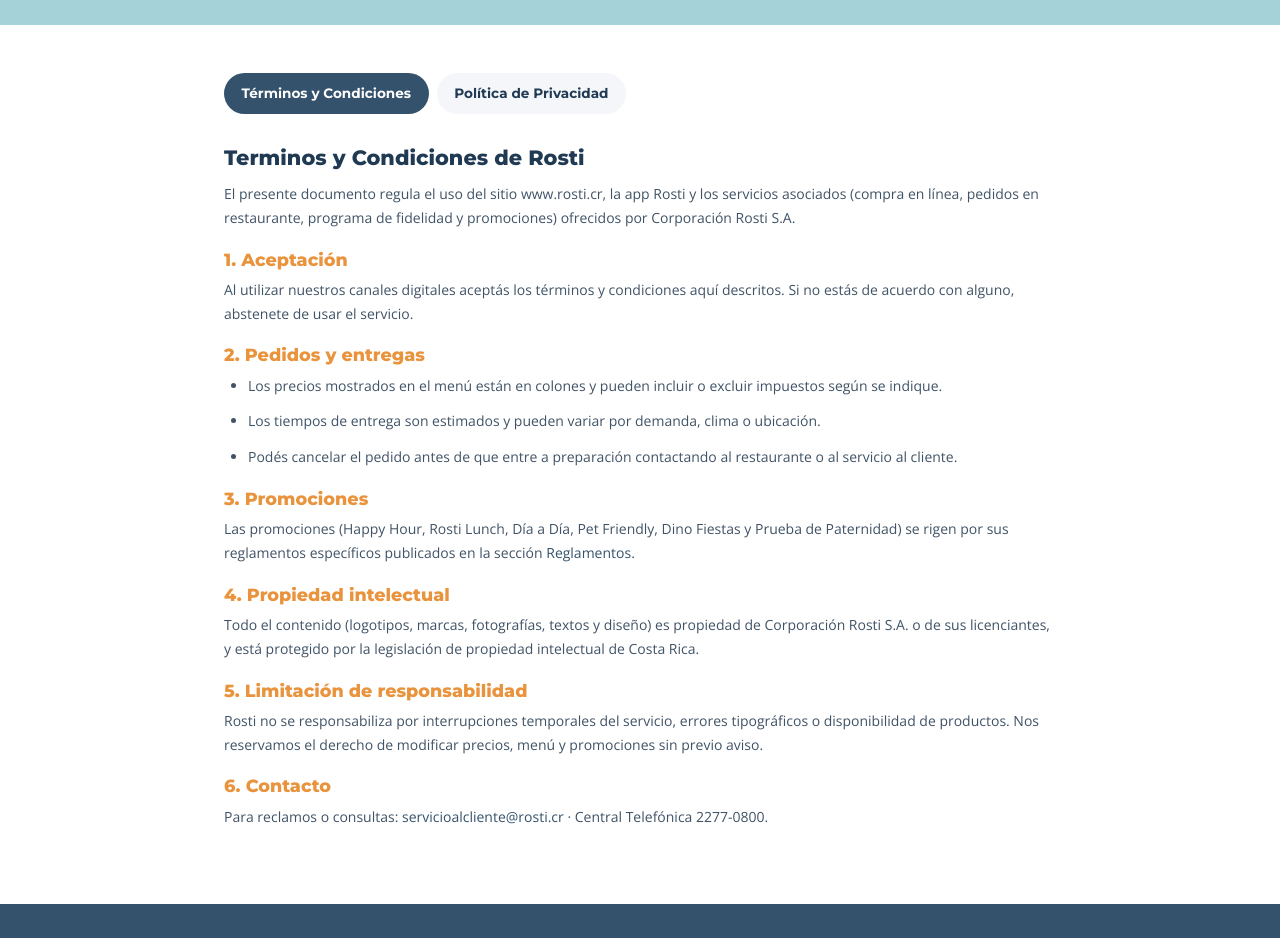
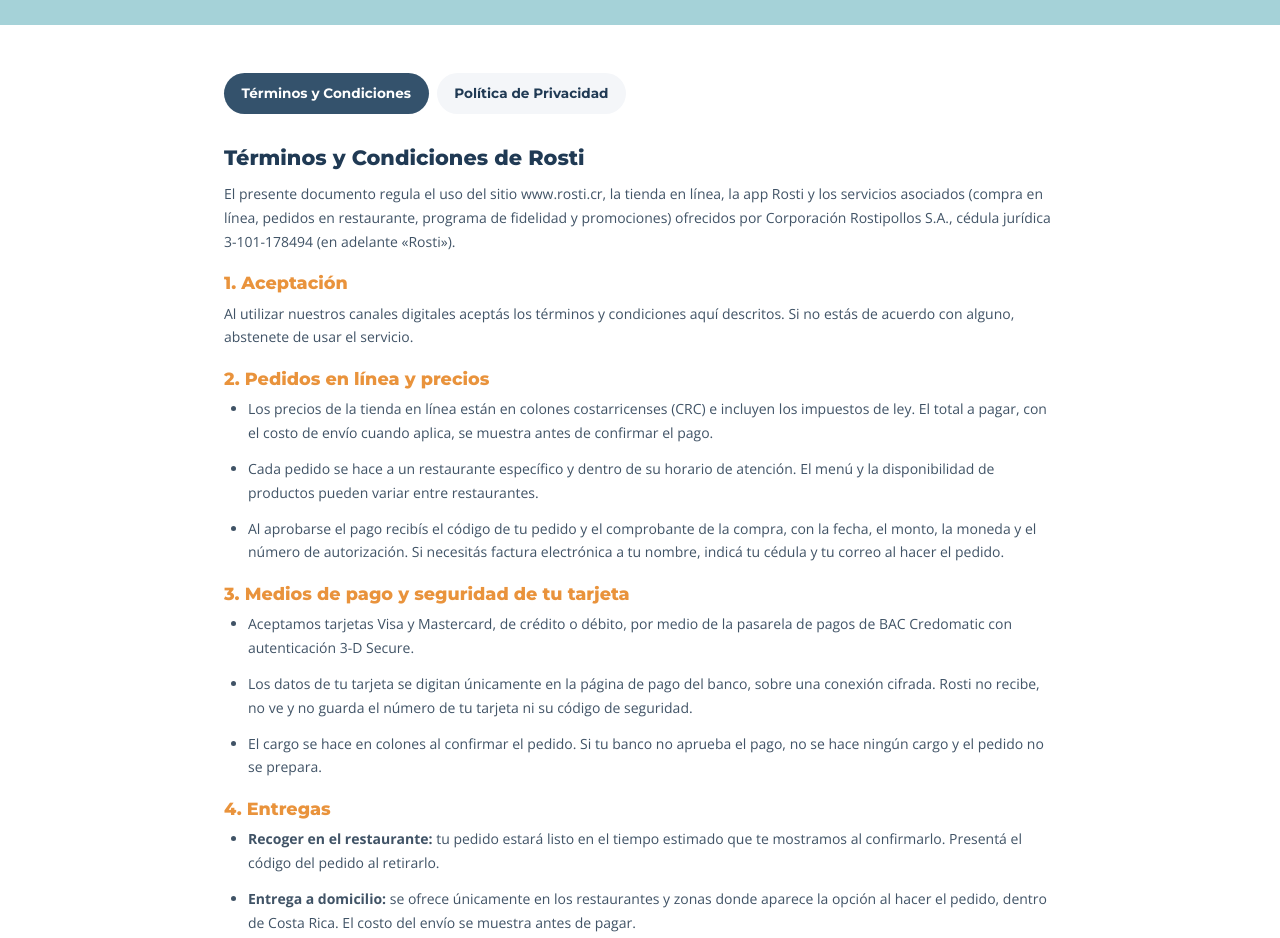
Before and after one commit to MALFARO2019/RostiCR, a plain HTML site: page terminos.html in a window 1280 px wide. Shown: the part 219-1157 px from the top of the page. Drawn offline with nearby package versions, Linux system fonts and the light colour scheme.

Commit message:
feat(terminos): pedidos en linea, pago y seguridad de la tarjeta, entregas, cancelaciones y reembolsos, y datos de la empresa (requisitos de la pasarela de BAC)
Co-Authored-By: Claude Fable 5.2 <noreply@anthropic.com>

```diff
--- a/terminos.html
+++ b/terminos.html
@@ -87,31 +87,55 @@
                     <a href="privacy.html">Política de Privacidad</a>
                 </div>
 
-                <h2>Terminos y Condiciones de Rosti</h2>
+                <h2>Términos y Condiciones de Rosti</h2>
 
-                <p>El presente documento regula el uso del sitio www.rosti.cr, la app Rosti y los servicios asociados (compra en línea, pedidos en restaurante, programa de fidelidad y promociones) ofrecidos por Corporación Rosti S.A.</p>
+                <p>El presente documento regula el uso del sitio www.rosti.cr, la tienda en línea, la app Rosti y los servicios asociados (compra en línea, pedidos en restaurante, programa de fidelidad y promociones) ofrecidos por Corporación Rostipollos S.A., cédula jurídica 3-101-178494 (en adelante «Rosti»).</p>
 
                 <h3>1. Aceptación</h3>
                 <p>Al utilizar nuestros canales digitales aceptás los términos y condiciones aquí descritos. Si no estás de acuerdo con alguno, abstenete de usar el servicio.</p>
 
-                <h3>2. Pedidos y entregas</h3>
+                <h3>2. Pedidos en línea y precios</h3>
                 <ul>
-                    <li>Los precios mostrados en el menú están en colones y pueden incluir o excluir impuestos según se indique.</li>
-                    <li>Los tiempos de entrega son estimados y pueden variar por demanda, clima o ubicación.</li>
-                    <li>Podés cancelar el pedido antes de que entre a preparación contactando al restaurante o al servicio al cliente.</li>
+                    <li>Los precios de la tienda en línea están en colones costarricenses (CRC) e incluyen los impuestos de ley. El total a pagar, con el costo de envío cuando aplica, se muestra antes de confirmar el pago.</li>
+                    <li>Cada pedido se hace a un restaurante específico y dentro de su horario de atención. El menú y la disponibilidad de productos pueden variar entre restaurantes.</li>
+                    <li>Al aprobarse el pago recibís el código de tu pedido y el comprobante de la compra, con la fecha, el monto, la moneda y el número de autorización. Si necesitás factura electrónica a tu nombre, indicá tu cédula y tu correo al hacer el pedido.</li>
                 </ul>
 
-                <h3>3. Promociones</h3>
+                <h3>3. Medios de pago y seguridad de tu tarjeta</h3>
+                <ul>
+                    <li>Aceptamos tarjetas Visa y Mastercard, de crédito o débito, por medio de la pasarela de pagos de BAC Credomatic con autenticación 3-D Secure.</li>
+                    <li>Los datos de tu tarjeta se digitan únicamente en la página de pago del banco, sobre una conexión cifrada. Rosti no recibe, no ve y no guarda el número de tu tarjeta ni su código de seguridad.</li>
+                    <li>El cargo se hace en colones al confirmar el pedido. Si tu banco no aprueba el pago, no se hace ningún cargo y el pedido no se prepara.</li>
+                </ul>
+
+                <h3>4. Entregas</h3>
+                <ul>
+                    <li><strong>Recoger en el restaurante:</strong> tu pedido estará listo en el tiempo estimado que te mostramos al confirmarlo. Presentá el código del pedido al retirarlo.</li>
+                    <li><strong>Entrega a domicilio:</strong> se ofrece únicamente en los restaurantes y zonas donde aparece la opción al hacer el pedido, dentro de Costa Rica. El costo del envío se muestra antes de pagar.</li>
+                    <li>Los tiempos de entrega son estimados y pueden variar por demanda, clima o tránsito.</li>
+                    <li>Si el pedido no se puede entregar porque la dirección es incorrecta o no hay quien lo reciba, nos comunicamos con vos para coordinar; si aun así no es posible entregarlo, el pedido no es reembolsable.</li>
+                </ul>
+
+                <h3>5. Cancelaciones, devoluciones y reembolsos</h3>
+                <ul>
+                    <li><strong>Cancelación:</strong> podés cancelar tu pedido antes de que el restaurante empiece a prepararlo, contactando al servicio al cliente con el código del pedido; en ese caso se reembolsa el monto completo. Una vez en preparación ya no se puede cancelar, por tratarse de alimentos preparados al momento.</li>
+                    <li><strong>Problemas con tu pedido:</strong> si recibiste un producto equivocado, incompleto o en mal estado, reportalo el mismo día al servicio al cliente con el código del pedido y, si es posible, una foto. Según el caso, reponemos el producto o reembolsamos su valor.</li>
+                    <li><strong>Reembolsos:</strong> se hacen siempre a la misma tarjeta con la que se pagó, nunca en efectivo. Los gestionamos en un máximo de 5 días hábiles; el plazo en que se refleja en tu estado de cuenta depende de tu banco y puede tardar hasta 15 días hábiles.</li>
+                    <li>Por tratarse de alimentos, no se aceptan devoluciones de producto por cambio de opinión.</li>
+                </ul>
+
+                <h3>6. Promociones</h3>
                 <p>Las promociones (Happy Hour, Rosti Lunch, Día a Día, Pet Friendly, Dino Fiestas y Prueba de Paternidad) se rigen por sus reglamentos específicos publicados en la sección <a href="reglamentos.html">Reglamentos</a>.</p>
 
-                <h3>4. Propiedad intelectual</h3>
-                <p>Todo el contenido (logotipos, marcas, fotografías, textos y diseño) es propiedad de Corporación Rosti S.A. o de sus licenciantes, y está protegido por la legislación de propiedad intelectual de Costa Rica.</p>
+                <h3>7. Propiedad intelectual</h3>
+                <p>Todo el contenido (logotipos, marcas, fotografías, textos y diseño) es propiedad de Rosti o de sus licenciantes, y está protegido por la legislación de propiedad intelectual de Costa Rica.</p>
 
-                <h3>5. Limitación de responsabilidad</h3>
-                <p>Rosti no se responsabiliza por interrupciones temporales del servicio, errores tipográficos o disponibilidad de productos. Nos reservamos el derecho de modificar precios, menú y promociones sin previo aviso.</p>
+                <h3>8. Limitación de responsabilidad</h3>
+                <p>Rosti no se responsabiliza por interrupciones temporales del servicio, errores tipográficos o disponibilidad de productos. Nos reservamos el derecho de modificar precios, menú y promociones sin previo aviso; los pedidos ya pagados se respetan con el precio con que se confirmaron.</p>
 
-                <h3>6. Contacto</h3>
-                <p>Para reclamos o consultas: <a href="mailto:servicioalcliente@rosti.cr">servicioalcliente@rosti.cr</a> · Central Telefónica 2277-0800.</p>
+                <h3>9. Contacto</h3>
+                <p>Corporación Rostipollos S.A. · Cédula jurídica 3-101-178494 · Domicilio: Heredia, Lagunilla, del cementerio Jardines del Recuerdo 500 metros norte<br>
+                Reclamos y consultas: <a href="mailto:servicioalcliente@rosti.cr">servicioalcliente@rosti.cr</a> · Central Telefónica 2277-0800 · WhatsApp <a href="https://api.whatsapp.com/send?phone=50687070770">8707-0770</a>.</p>
             </div>
         </section>
     </main>
```
